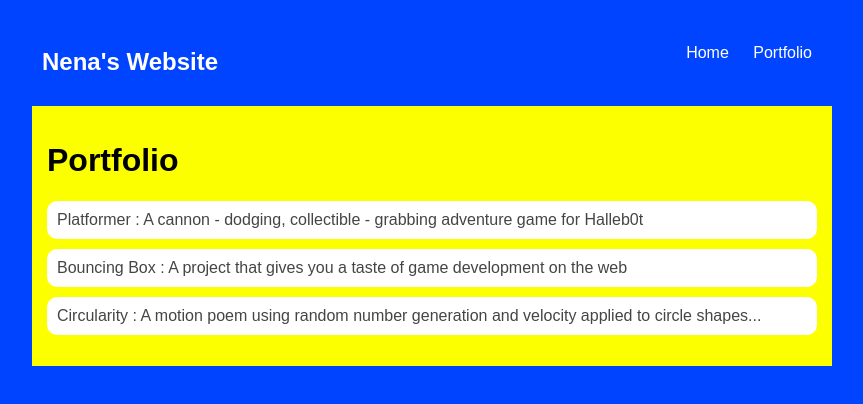
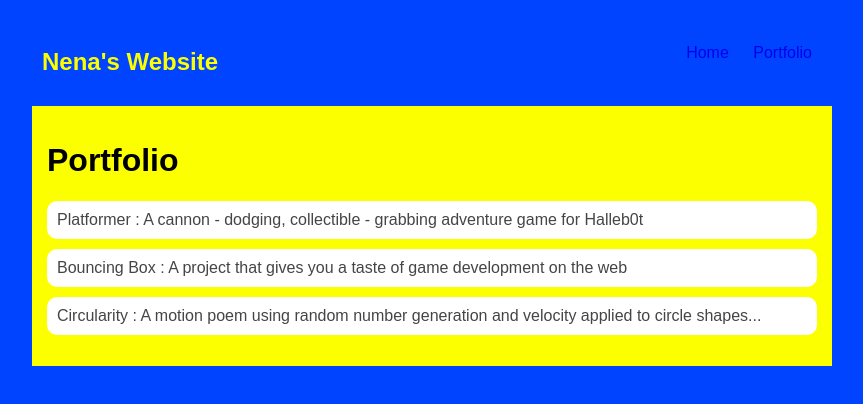
Before and after one commit to Nehemiah-23/Nehemiah-23.github.io, a plain HTML site: page portfolio.html in a window 1280 px wide. Shown: the whole page, without its empty margins (208-1071 px from the left). Drawn offline with Linux system fonts and the light colour scheme.

Commit message:
platformer

```diff
--- a/portfolio.html
+++ b/portfolio.html
@@ -29,7 +29,7 @@
             h1 {
                 display: flex;
                 align-items: center;
-                color: rgb(255, 255, 255);
+                color: rgb(251, 255, 0);
                 flex: 1;
             }
             #nav-ul {
@@ -41,7 +41,7 @@
             }
             .nav-a {
                 text-decoration: none;
-                color: #fff;
+                color: hsl(251, 255, 0);
             }
 
             /* main container area beneath menu */
```
